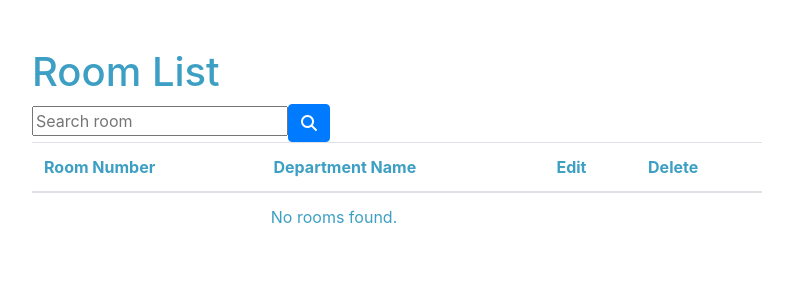
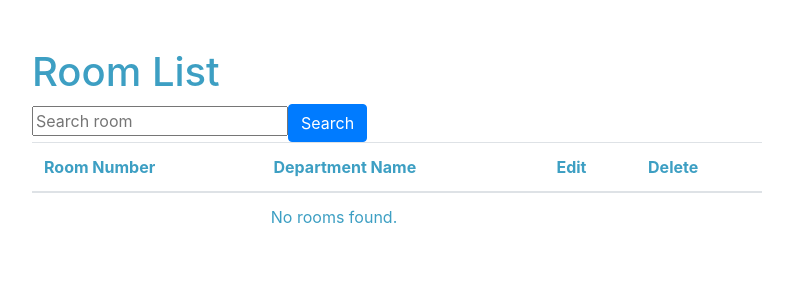
Before and after one commit to ZaichenkoViktoriia/hospital_app, a Django app: page /rooms/ in a window 1280 px wide. Shown: the part 66-366 px from the top of the page, without its empty margins (243-1036 px from the left). Run offline with Django 4.2, Linux system fonts and the light colour scheme; the visitor is signed in with stand-in values (Sample User, id 1); data that the repository does not hold is empty; some libraries are stand-ins or nearby versions; some web fonts are replaced.

Commit message:
changed search buttons

```diff
--- a/templates/hospital/assistant_list.html
+++ b/templates/hospital/assistant_list.html
@@ -33,7 +33,7 @@
               {% csrf_token %}
               {{ search_form|crispy }}
               <input type="text" name="q" placeholder="Search assistant">
-              <a class="btn btn-primary"><i class="fa-solid fa-magnifying-glass" style="color: white"></i></a>
+              <button type="submit" class="btn btn-primary">Search</button>
           </form>
             {% if assistant_list %}
               {% for assistant in assistant_list %}
--- a/templates/hospital/department_list.html
+++ b/templates/hospital/department_list.html
@@ -21,7 +21,7 @@
             {% csrf_token %}
             {{ search_form|crispy }}
             <input type="text" name="q" placeholder="Search department">
-            <a class="btn btn-primary"><i class="fa-solid fa-magnifying-glass" style="color: white"></i></a>
+            <button type="submit" class="btn btn-primary">Search</button>
           </form>
 
             {% if department_list %}
--- a/templates/hospital/medicament_list.html
+++ b/templates/hospital/medicament_list.html
@@ -28,7 +28,7 @@
             {% csrf_token %}
             {{ search_form|crispy }}
             <input type="text" name="q" placeholder="Search medicament">
-            <a class="btn btn-primary"><i class="fa-solid fa-magnifying-glass" style="color: white"></i></a>
+            <button type="submit" class="btn btn-primary">Search</button>
 
           </form>
             {% if medicament_list %}
--- a/templates/hospital/patient_list.html
+++ b/templates/hospital/patient_list.html
@@ -30,8 +30,7 @@
             {% csrf_token %}
             {{ search_form|crispy }}
             <input type="text" name="q" placeholder="Search patient">
-            <a class="btn btn-primary"><i class="fa-solid fa-magnifying-glass" style="color: white"></i></a>
-
+            <button type="submit" class="btn btn-primary">Search</button>
           </form>
             {% if patient_list %}
               {% for patient in patient_list %}
--- a/templates/hospital/room_list.html
+++ b/templates/hospital/room_list.html
@@ -21,8 +21,7 @@
             {% csrf_token %}
             {{ search_form|crispy }}
             <input type="text" name="q" placeholder="Search room">
-            <a class="btn btn-primary"><i class="fa-solid fa-magnifying-glass" style="color: white"></i></a>
-
+            <button type="submit" class="btn btn-primary">Search</button>
           </form>
             {% if room_list %}
 
```
